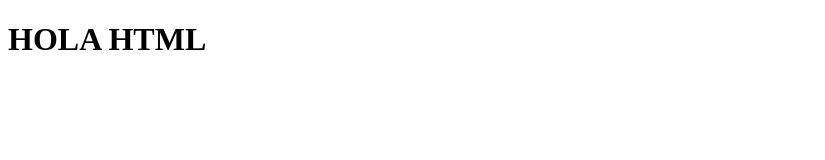
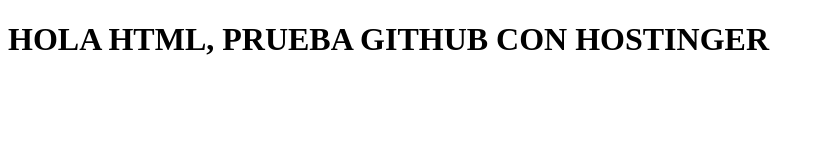
Before and after one commit to RUDD09/GIT-EJEMPLO, a plain HTML site: page index.html in a window 1280 px wide. Shown: the whole page, without its empty margins (0-825 px from the left). Drawn offline with Linux system fonts and the light colour scheme.

Commit message:
GITHUB CON HOSTINGER

```diff
--- a/index.html
+++ b/index.html
@@ -7,6 +7,6 @@
     <title>Document</title>
 </head>
 <body>
-    <h1>HOLA HTML</h1>
+    <h1>HOLA HTML, PRUEBA GITHUB CON HOSTINGER</h1>
 </body>
 </html>
```
